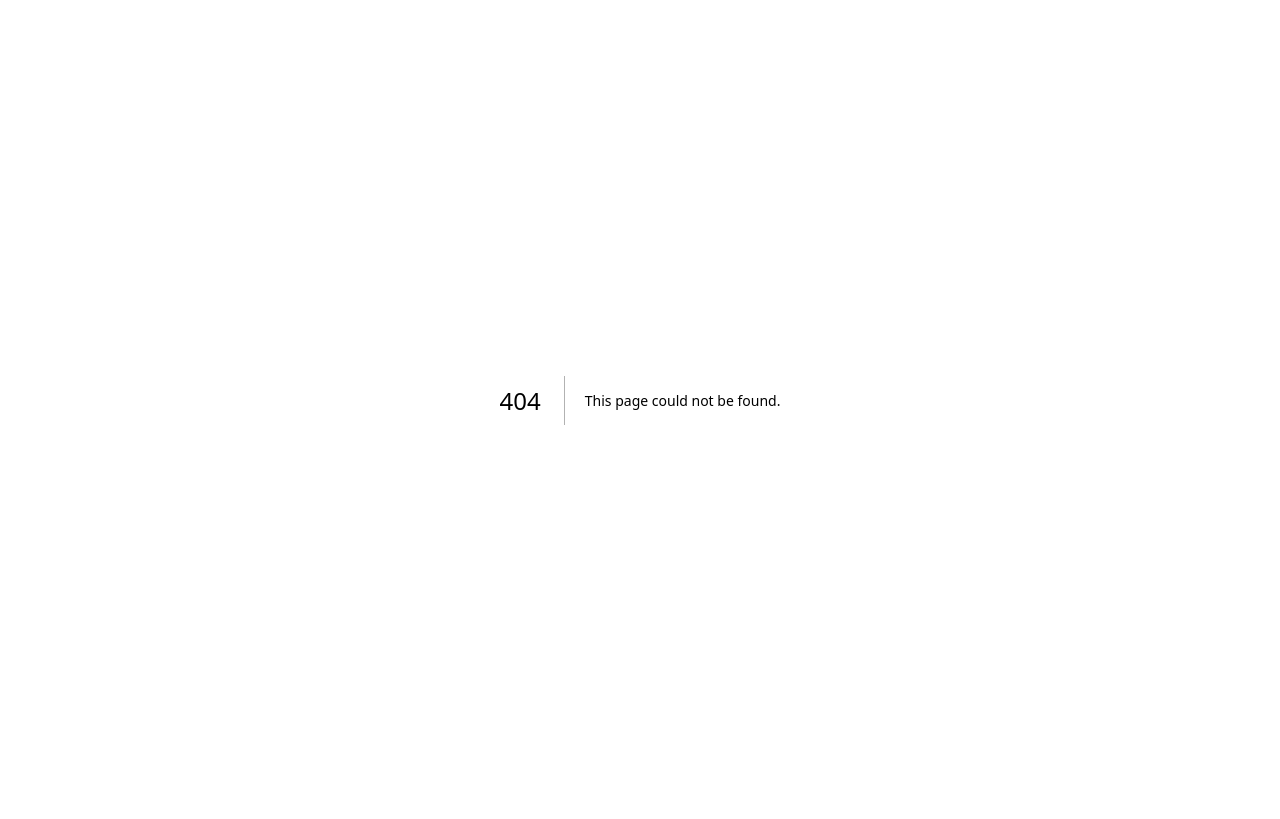
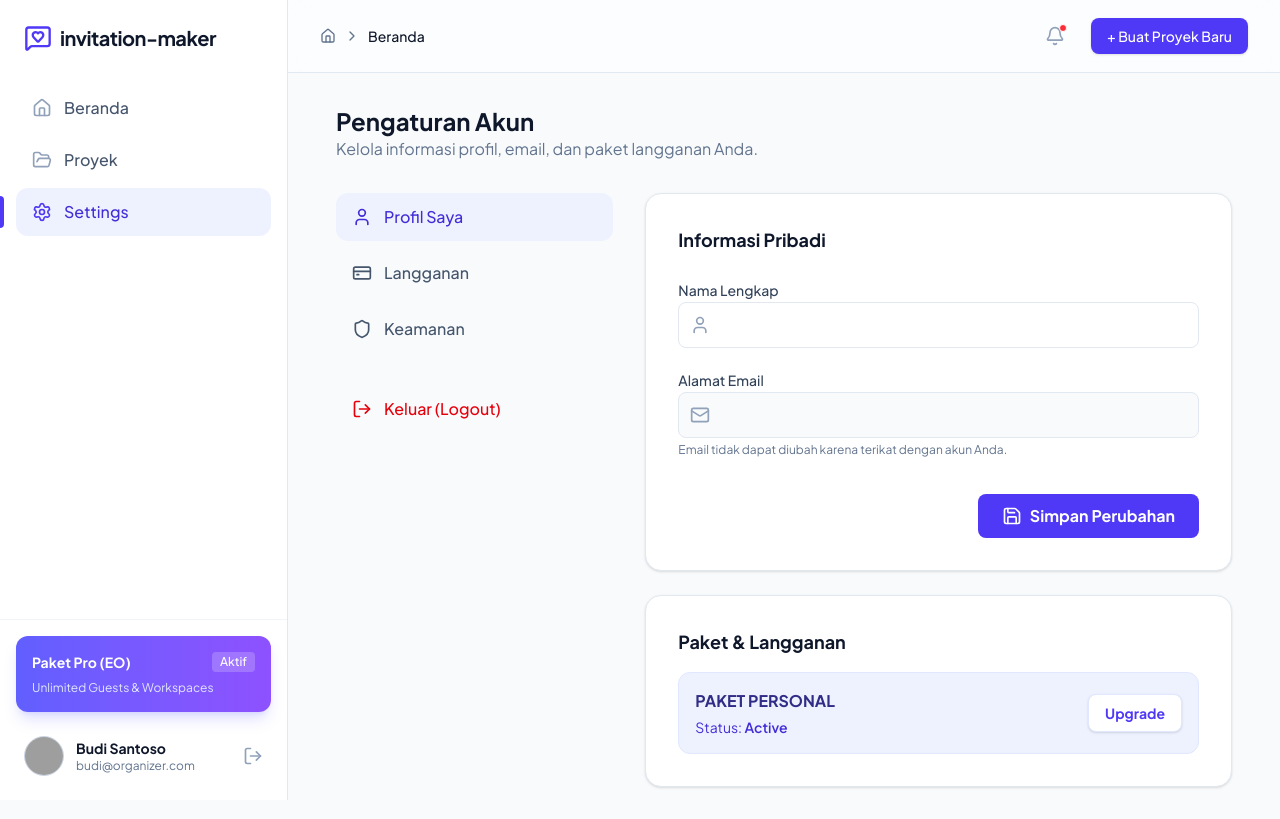
Before and after one commit to wajib-smartagency/BuatUndangan, a Next.js app: page /dashboard/settings in a window 1280 px wide. Before the commit this address had no page. Built offline with nearby package versions, Linux system fonts and the light colour scheme; no server answers; grey boxes are pictures that could not be loaded.

Commit message:
feat: add settings page

```diff
--- /dev/null
+++ b/src/app/dashboard/settings/page.tsx
@@ -0,0 +1,175 @@
+"use client";
+
+import React, { useEffect, useState } from "react";
+import { User, Mail, CreditCard, Shield, Save, LogOut } from "lucide-react";
+import { supabase } from "@/lib/supabase";
+import { useRouter } from "next/navigation";
+
+export default function SettingsPage() {
+  const router = useRouter();
+  const [isLoading, setIsLoading] = useState(true);
+  const [isSaving, setIsSaving] = useState(false);
+  const [userEmail, setUserEmail] = useState("");
+  const [profile, setProfile] = useState({
+    full_name: "",
+    role: "personal",
+    plan_status: "active"
+  });
+
+  useEffect(() => {
+    fetchProfile();
+  }, []);
+
+  const fetchProfile = async () => {
+    try {
+      const { data: { user } } = await supabase.auth.getUser();
+      if (user) {
+        setUserEmail(user.email || "");
+        const { data, error } = await supabase
+          .from("profiles")
+          .select("*")
+          .eq("id", user.id)
+          .single();
+
+        if (error) throw error;
+        if (data) setProfile(data);
+      }
+    } catch (err) {
+      console.error("Error fetching profile:", err);
+    } finally {
+      setIsLoading(false);
+    }
+  };
+
+  const handleSave = async () => {
+    setIsSaving(true);
+    try {
+      const { data: { user } } = await supabase.auth.getUser();
+      if (!user) return;
+
+      const { error } = await supabase
+        .from("profiles")
+        .update({ full_name: profile.full_name })
+        .eq("id", user.id);
+
+      if (error) throw error;
+      alert("Profil berhasil diperbarui!");
+    } catch (err) {
+      console.error("Error updating profile:", err);
+      alert("Gagal memperbarui profil.");
+    } finally {
+      setIsSaving(false);
+    }
+  };
+
+  const handleLogout = async () => {
+    await supabase.auth.signOut();
+    router.push("/login");
+  };
+
+  if (isLoading) {
+    return (
+      <div className="animate-pulse space-y-6 max-w-4xl mx-auto">
+        <div className="h-8 bg-slate-200 rounded w-1/4 mb-8"></div>
+        <div className="h-64 bg-slate-200 rounded-2xl w-full"></div>
+      </div>
+    );
+  }
+
+  return (
+    <div className="max-w-4xl mx-auto space-y-8">
+      <div>
+        <h1 className="text-2xl font-bold text-slate-900">Pengaturan Akun</h1>
+        <p className="text-slate-500">Kelola informasi profil, email, dan paket langganan Anda.</p>
+      </div>
+
+      <div className="grid grid-cols-1 md:grid-cols-3 gap-8">
+        {/* Navigasi Kiri */}
+        <div className="md:col-span-1 space-y-2">
+          <button className="w-full flex items-center gap-3 px-4 py-3 bg-indigo-50 text-indigo-700 font-medium rounded-xl transition-colors text-left">
+            <User className="w-5 h-5" /> Profil Saya
+          </button>
+          <button className="w-full flex items-center gap-3 px-4 py-3 text-slate-600 hover:bg-slate-50 font-medium rounded-xl transition-colors text-left">
+            <CreditCard className="w-5 h-5" /> Langganan
+          </button>
+          <button className="w-full flex items-center gap-3 px-4 py-3 text-slate-600 hover:bg-slate-50 font-medium rounded-xl transition-colors text-left">
+            <Shield className="w-5 h-5" /> Keamanan
+          </button>
+          <button
+            onClick={handleLogout}
+            className="w-full flex items-center gap-3 px-4 py-3 mt-8 text-red-600 hover:bg-red-50 font-medium rounded-xl transition-colors text-left"
+          >
+            <LogOut className="w-5 h-5" /> Keluar (Logout)
+          </button>
+        </div>
+
+        {/* Konten Kanan */}
+        <div className="md:col-span-2 space-y-6">
+          <div className="bg-white p-6 md:p-8 border border-slate-200 rounded-2xl shadow-sm">
+            <h2 className="text-lg font-bold text-slate-900 mb-6">Informasi Pribadi</h2>
+
+            <div className="space-y-5">
+              <div className="space-y-1">
+                <label className="text-sm font-medium text-slate-700">Nama Lengkap</label>
+                <div className="relative">
+                  <div className="absolute inset-y-0 left-0 pl-3 flex items-center pointer-events-none">
+                    <User className="h-5 w-5 text-slate-400" />
+                  </div>
+                  <input
+                    type="text"
+                    value={profile.full_name}
+                    onChange={(e) => setProfile({...profile, full_name: e.target.value})}
+                    className="block w-full pl-10 pr-3 py-2.5 border border-slate-200 rounded-lg text-slate-900 focus:ring-2 focus:ring-indigo-500 focus:border-indigo-500"
+                  />
+                </div>
+              </div>
+
+              <div className="space-y-1">
+                <label className="text-sm font-medium text-slate-700">Alamat Email</label>
+                <div className="relative">
+                  <div className="absolute inset-y-0 left-0 pl-3 flex items-center pointer-events-none">
+                    <Mail className="h-5 w-5 text-slate-400" />
+                  </div>
+                  <input
+                    type="email"
+                    value={userEmail}
+                    disabled
+                    className="block w-full pl-10 pr-3 py-2.5 border border-slate-200 rounded-lg bg-slate-50 text-slate-500 cursor-not-allowed"
+                  />
+                </div>
+                <p className="text-xs text-slate-500 mt-1">Email tidak dapat diubah karena terikat dengan akun Anda.</p>
+              </div>
+
+              <div className="pt-4 flex justify-end">
+                <button
+                  onClick={handleSave}
+                  disabled={isSaving}
+                  className="flex items-center gap-2 bg-indigo-600 hover:bg-indigo-700 text-white px-6 py-2.5 rounded-lg font-bold transition-all disabled:opacity-70"
+                >
+                  {isSaving ? (
+                    <div className="w-5 h-5 border-2 border-white/30 border-t-white rounded-full animate-spin" />
+                  ) : (
+                    <><Save className="w-5 h-5" /> Simpan Perubahan</>
+                  )}
+                </button>
+              </div>
+            </div>
+          </div>
+
+          <div className="bg-white p-6 md:p-8 border border-slate-200 rounded-2xl shadow-sm">
+            <h2 className="text-lg font-bold text-slate-900 mb-2">Paket & Langganan</h2>
+            <div className="mt-4 p-4 border border-indigo-100 bg-indigo-50 rounded-xl flex items-center justify-between">
+              <div>
+                <p className="font-bold text-indigo-900 uppercase">{profile.role === 'pro' ? 'Paket Pro' : 'Paket Personal'}</p>
+                <p className="text-sm text-indigo-700 mt-1">Status: <span className="font-semibold capitalize">{profile.plan_status}</span></p>
+              </div>
+              <button className="bg-white text-indigo-600 px-4 py-2 text-sm font-bold rounded-lg shadow-sm border border-indigo-100 hover:bg-indigo-50">
+                Upgrade
+              </button>
+            </div>
+          </div>
+        </div>
+      </div>
+    </div>
+  );
+}
```
